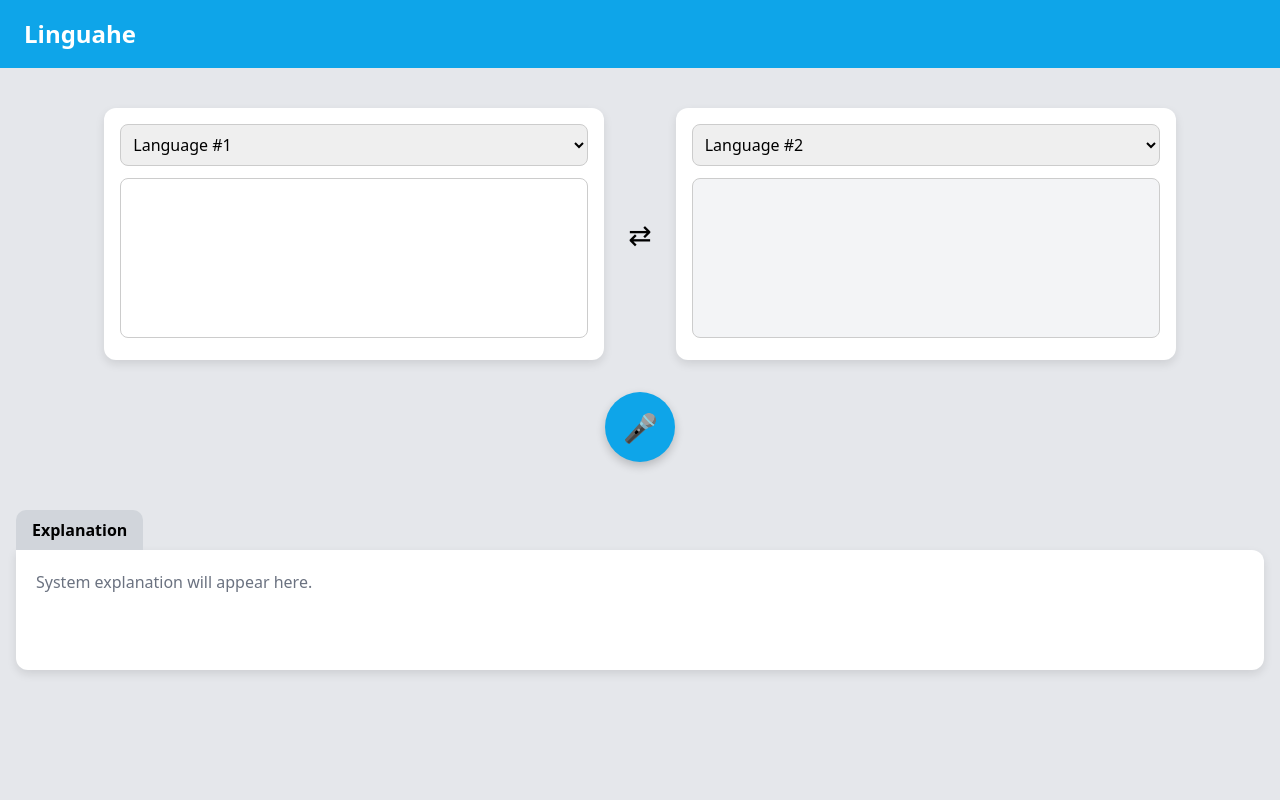
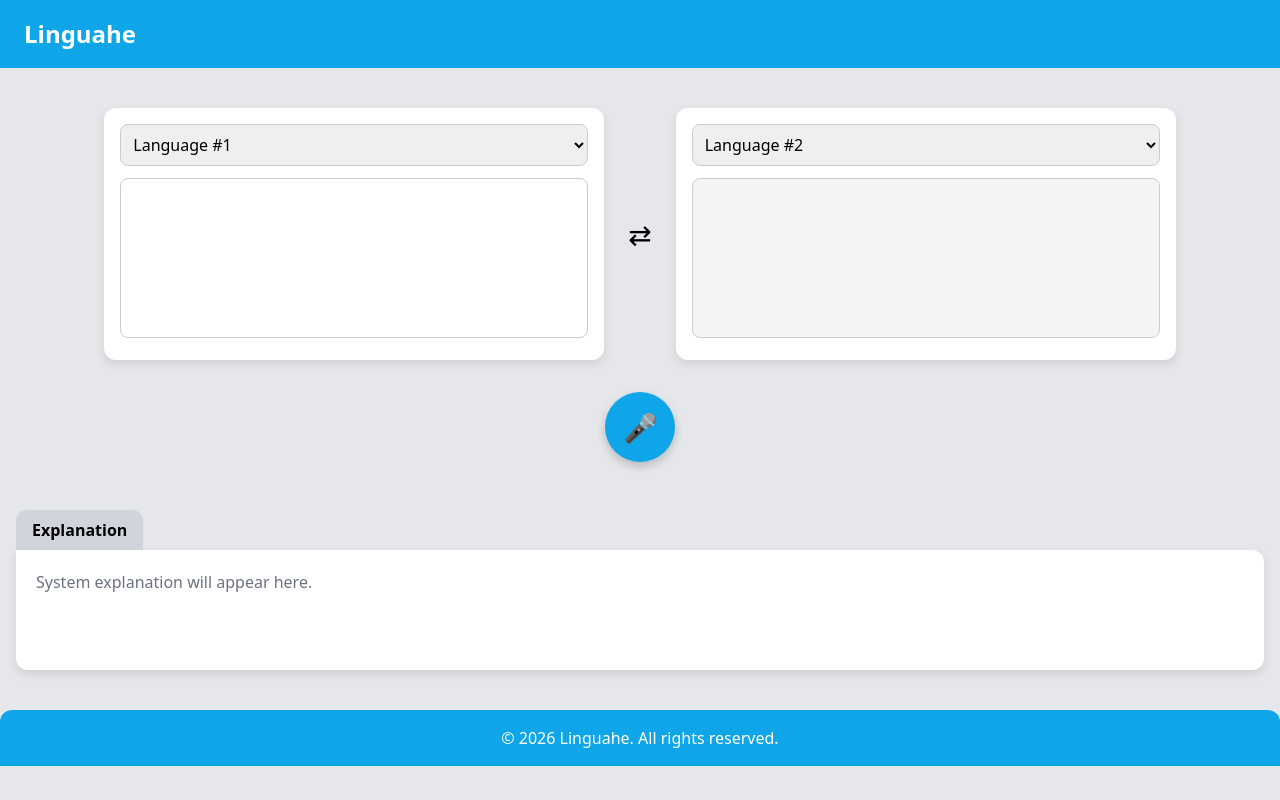
Before and after one commit to Sedgez/Linguahe, a Flask app: page / in a window 1280 px wide. Run offline with Flask 3, Linux system fonts and the light colour scheme; some libraries are stand-ins or nearby versions.

Commit message:
Add Footer and Icon

```diff
--- a/static/style.css
+++ b/static/style.css
@@ -81,3 +81,13 @@
     box-shadow: 0 4px 10px rgba(0,0,0,0.1);
     min-height: 120px;
 }
+
+/* Footer */
+.footer-bar {
+    background-color: #0ea5e9;
+    color: white;
+    padding: 16px 24px;
+    font-size: 16px;
+    text-align: center;
+    border-radius: 12px 12px 0 0;
+}
--- a/templates/index.html
+++ b/templates/index.html
@@ -10,10 +10,15 @@
 
     <!-- Custom CSS -->
     <link rel="stylesheet" href="{{ url_for('static', filename='style.css') }}">
+
+    <!-- Web Icon -->
+    <link rel="icon" type="image/gif" href="{{ url_for('static', filename='icon.gif') }}">
 </head>
 
 <body class="bg-gray-200 min-h-screen">
 
+ <!-- Page Content -->
+    <div class="flex-grow">
     <!-- Header -->
     <header class="header-bar">
         Linguahe
@@ -82,7 +87,13 @@
             </div>
         </div>
 
+      </div>
     </div>
+
+    <!-- Footer -->
+    <footer class="footer-bar">
+        &copy; 2026 Linguahe. All rights reserved.
+    </footer>
 
 </body>
 </html>
```
Also changed, not shown: static/icon.gif (added).
